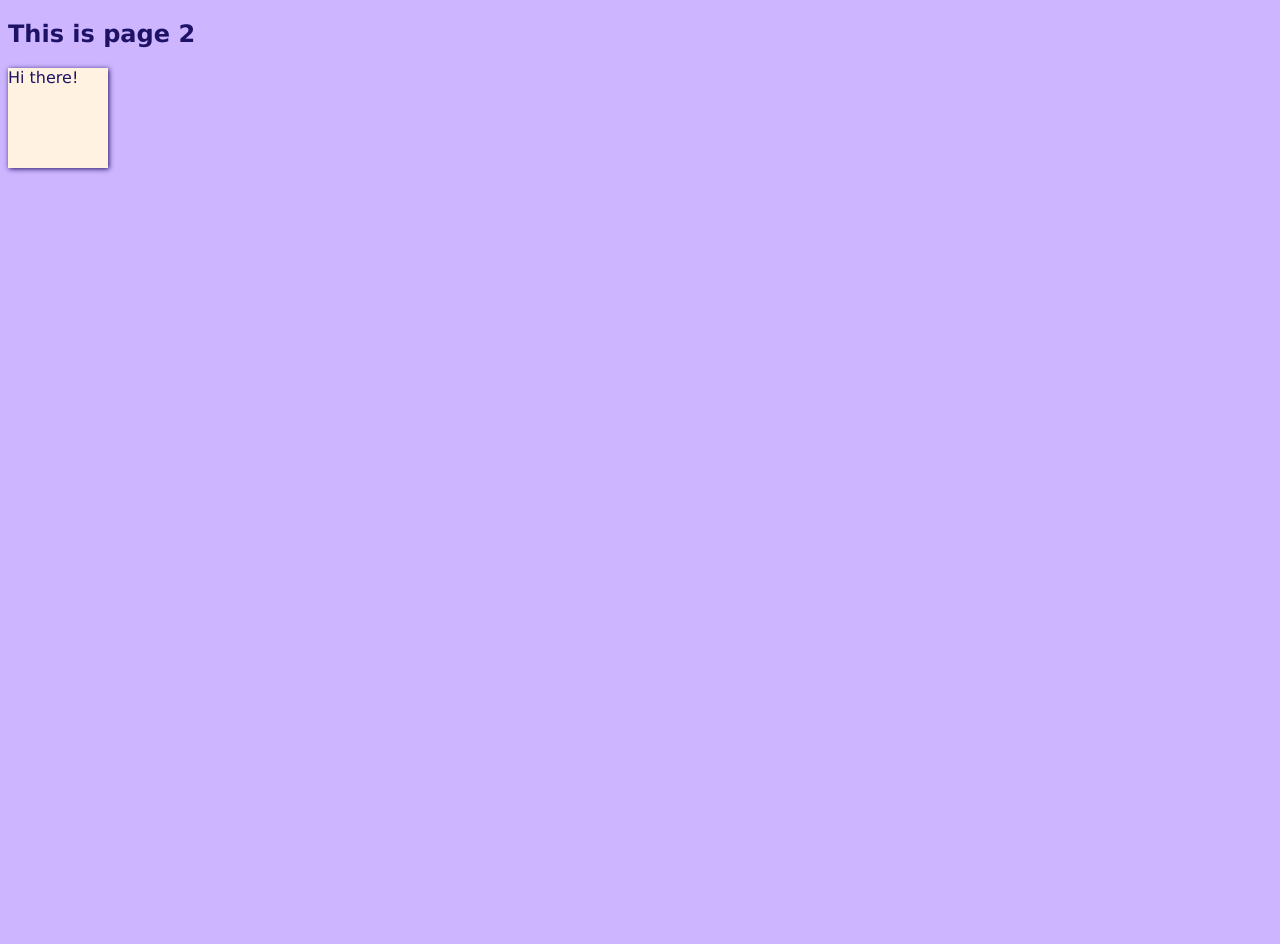
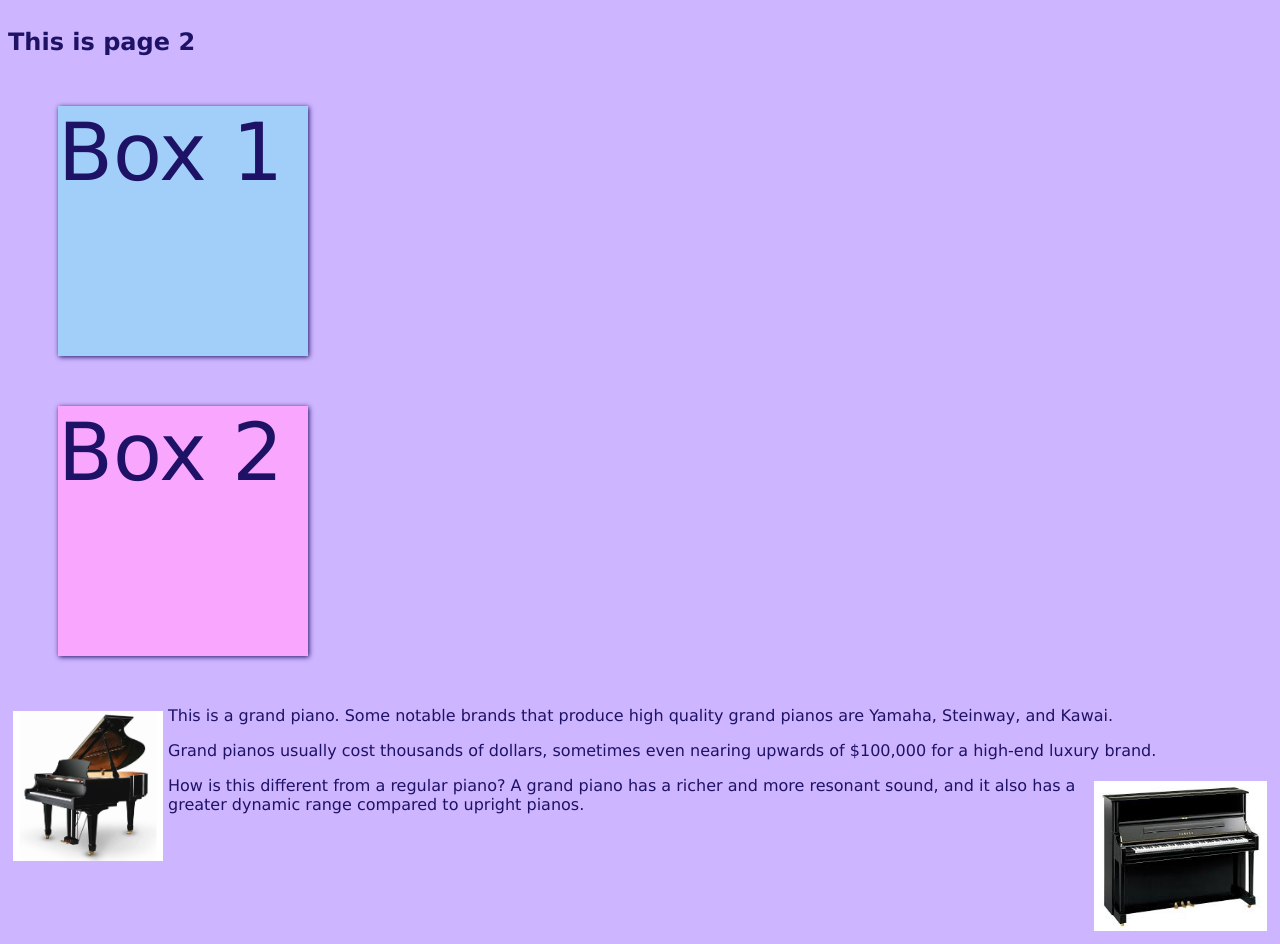
Before and after one commit to Rith-Ven/PracticingWebsite, a plain HTML site: page page2.html in a window 1280 px wide. Before the commit the page ends 800 px from the top, so only its background shows below. Drawn offline with Linux system fonts and the light colour scheme.

Commit message:
floating images

```diff
--- a/page2.html
+++ b/page2.html
@@ -8,6 +8,13 @@
 </head>
 <body>
     <h2>This is page 2</h2>
-    <div id="box1">Hi there!</div>
+    <div class ="box" id="box1">Box 1</div>
+    <div class="box" id="box2">Box 2</div>
+    <img src="images/piano.jpg" height =150px id =img1>
+
+    <p>This is a grand piano. Some notable brands that produce high quality grand pianos are Yamaha, Steinway, and Kawai.</p>
+    <p>Grand pianos usually cost thousands of dollars, sometimes even nearing upwards of $100,000 for a high-end luxury brand.</p>
+    <img src="images/upright.jpg" height="150px" id="img2">
+    <p>How is this different from a regular piano? A grand piano has a richer and more resonant sound, and it also has a greater dynamic range compared to upright pianos.</p>
 </body>
 </html>
--- a/style.css
+++ b/style.css
@@ -7,14 +7,41 @@ body{
     color:rgb(30, 18, 102);
     background-color:rgb(206, 181, 255);
     font-family: verdana, georgia;
+    /*border:1px solid;*/
+    display: flow-root; /*Prevents floating image from overflowing outside of a border*/
+
+}
+
+#img1{
+    float:left;
+    margin-right: 15px;
+    margin: 5px;
+}
+
+#img2{
+    float:right;
+    margin-left:15px;
+    margin:5px;
+}
+
+.box{
+    width:250px;
+    height:250px;
+    background-color:rgb(255, 242, 224);
+    box-shadow: 1px 1px 5px;
+    font-size: 5em;
+    margin: 50px; /*use auto to fix it to a side*/
 }
 
 #box1{
-    width:100px;
-    height:100px;
-    background-color:rgb(255, 242, 224);
-    box-shadow: 1px 1px 5px;
+    background-color:rgb(161, 207, 250);
+
 }
+
+#box2{
+    background-color:rgb(249, 166, 255);
+}
+
 
 h1{
     border-style: outset;
```
Also changed, not shown: fonts/OpenSans-VariableFont_wdth,wght.ttf (renamed from fonts/OpenSans.ttf), images/piano.jpg (added), images/upright.jpg (added).
